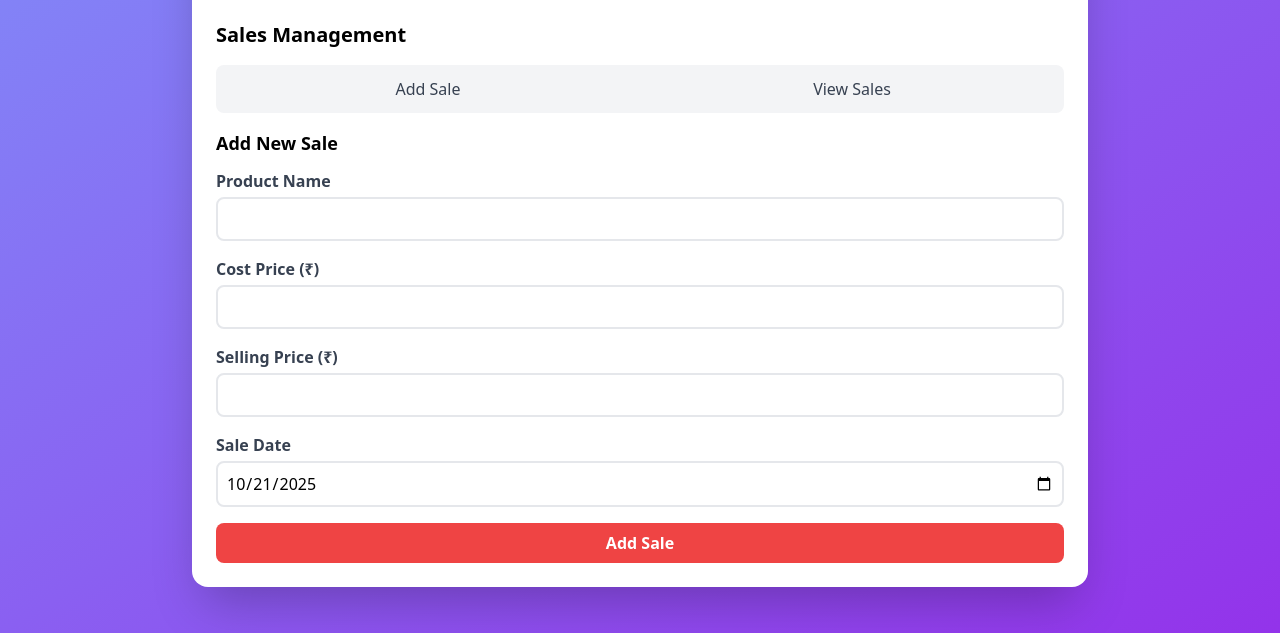
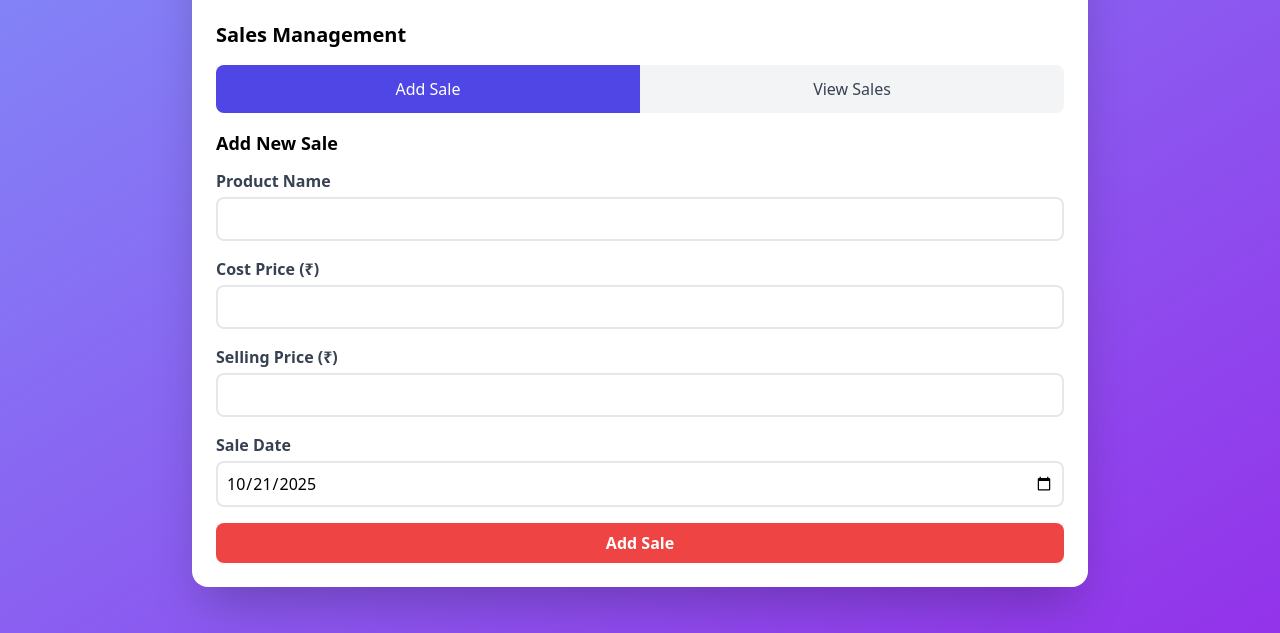
Before and after one commit to subooom/subham-fancy-store-mgmt, a plain HTML site: page index.html in a window 1280 px wide. Shown: the part 167-800 px from the top of the page. Drawn offline with nearby package versions, Linux system fonts and the light colour scheme; no server answers.

Commit message:
Update index.html

```diff
--- a/index.html
+++ b/index.html
@@ -61,7 +61,7 @@
 
         <!-- Sales Tabs -->
         <div class="flex mb-4 bg-gray-100 rounded-lg overflow-hidden">
-          <button class="sales-tab flex-1 p-3 text-gray-700 hover:not-active:bg-gray-200 active:bg-indigo-600 active:text-white" onclick="showSalesTab(event, 'add-sale')">Add Sale</button>
+          <button class="sales-tab flex-1 p-3 text-gray-700 active hover:not-active:bg-gray-200 active:bg-indigo-600 active:text-white" onclick="showSalesTab(event, 'add-sale')">Add Sale</button>
           <button class="sales-tab flex-1 p-3 text-gray-700 hover:not-active:bg-gray-200" onclick="showSalesTab(event, 'view-sales')">View Sales</button>
         </div>
 
```
